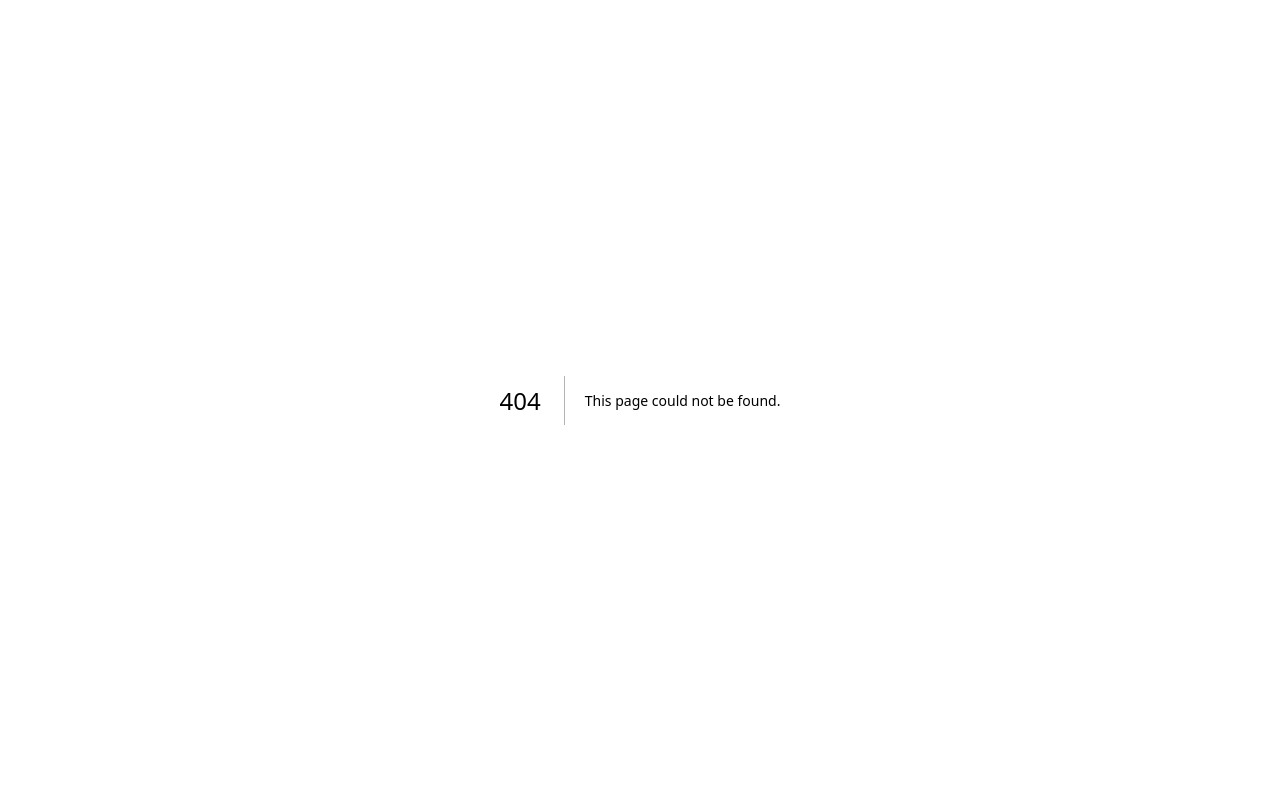
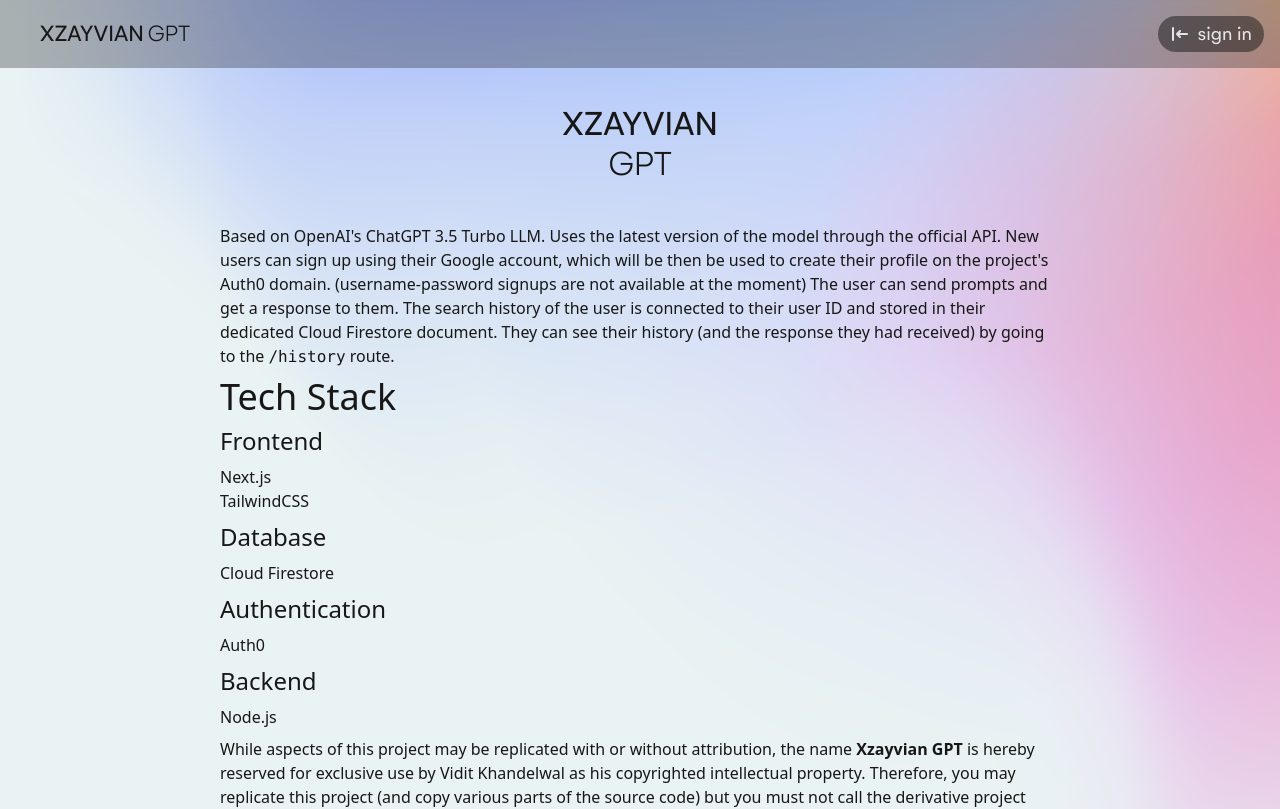
Before and after one commit to csvidit/xz-gpt, a Next.js app: page /about in a window 1280 px wide. Before the commit this address had no page. Shown: the top 809 px of the page. Built offline with nearby package versions, Linux system fonts and the light colour scheme; no server answers.

Commit message:
added humanize option, about page

```diff
--- a/package.json
+++ b/package.json
@@ -26,6 +26,7 @@
     "react-dom": "18.2.0",
     "react-icons": "^4.7.1",
     "react-loader-spinner": "^5.3.4",
+    "react-markdown": "^8.0.5",
     "typescript": "4.9.5"
   },
   "devDependencies": {
--- a/src/components/Chat.tsx
+++ b/src/components/Chat.tsx
@@ -1,6 +1,6 @@
 import { openai } from "@/openai.config";
 import Link from "next/link";
-import { SetStateAction, useState } from "react";
+import { SetStateAction, useEffect, useState } from "react";
 import { HiArrowRight } from "react-icons/hi2";
 import { db } from "@/firebase.config";
 import {
@@ -18,11 +18,20 @@ const Chat = (props: { user: UserProfile | undefined }) => {
   const [response, setResponse] = useState("Give a prompt to get a response.");
   const [prompt, setPrompt] = useState("");
   const [isLoading, setIsLoading] = useState(false);
+  const [humanize, setHumanize] = useState(false);
   function handlePromptChange(event: {
     target: { value: SetStateAction<string> };
   }) {
     setPrompt(event.target.value);
   }
+  function handleHumanizeChange(event: any){
+    setHumanize(!humanize)
+    console.log("Humanize Value "+humanize.valueOf());
+  }
+
+  useEffect(() => {
+    console.log("Humanize Value "+humanize.valueOf());
+  }, [humanize])
 
   const generate = async () => {
     console.log(prompt);
@@ -32,14 +41,19 @@ const Chat = (props: { user: UserProfile | undefined }) => {
     } else {
       setResponse("Response in progress...");
       setIsLoading(true);
+      let request = prompt;
+      if(humanize)
+      {
+        request += ". I want you to humanize your response";
+      }
       const completion = await openai.createChatCompletion({
         model: "gpt-3.5-turbo",
-        messages: [{ role: "user", content: prompt.toString() }],
+        messages: [{ role: "user", content: request.toString() }],
       });
       if (prompt != "" && prompt != " ") {
         const res = completion.data;
         const userRef = doc(db, "users", props.user!.sub!.toString());
-        const newEntry = { request: prompt.toString(), response: res };
+        const newEntry = { request: request.toString(), response: res };
         const docSnap = await getDoc(userRef);
         if (docSnap.exists()) {
           const userHistoryUpdate = await updateDoc(userRef, {
@@ -66,7 +80,7 @@ const Chat = (props: { user: UserProfile | undefined }) => {
         onChange={handlePromptChange}
         value={prompt}
       ></textarea>
-      <div className="flex flex-row space-x-5 items-center">
+      <div className="flex flex-row space-x-5 justify-between items-center">
         {!isLoading && (
           <button
             type="button"
@@ -79,6 +93,19 @@ const Chat = (props: { user: UserProfile | undefined }) => {
             </span>
           </button>
         )}
+        {!isLoading && (
+          <div className="form-control">
+            <label className="cursor-pointer label flex-row space-x-1 items-center">
+              <span className="label-text text-neutral-900 text-base">humanize?</span>
+              <input
+                type="checkbox"
+                className="toggle bg-neutral-200 checked:bg-blue-500"
+                onChange={() => setHumanize(!humanize)}
+                checked={humanize}
+              />
+            </label>
+          </div>
+        )}
         {isLoading && (
           <div className="flex flex-row space-x-2 items-center pt-1 pb-1 pl-3 pr-3 w-fit lowercase rounded-full border border-neutral-900">
             <p>response in progress</p>
@@ -88,7 +115,6 @@ const Chat = (props: { user: UserProfile | undefined }) => {
       </div>
       <div className="p-2 lg:p-4 font-sans bg-slate-900 bg-opacity-10 rounded-xl h-96 overflow-scroll">
         <Markdown>{response}</Markdown>
-
       </div>
     </div>
   );
--- a/src/components/Header.tsx
+++ b/src/components/Header.tsx
@@ -1,38 +1,36 @@
 import { motion } from "framer-motion";
 import Link from "next/link";
-import { HiLogout } from "react-icons/hi";
+import Image from "next/image";
+import { HiLogin, HiLogout } from "react-icons/hi";
 import { HiQueueList } from "react-icons/hi2";
+import SmallButton from "./SmallButton";
 
 const Header = (props: { isAuthenticated: boolean }) => {
   if (props.isAuthenticated) {
     return (
       <motion.div className="z-10 flex flex-row space-x-2 justify-between items-center w-screen h-max text-xl p-2 lg:p-4 lg:text-2xl fixed pl-5 pr-5 lg:pl-10 top-0 backdrop-blur-md bg-neutral-900 bg-opacity-30">
         <div className="flex flex-row space-x-2 items-center">
-          <Link href="/">
-            <p className="text-neutral-900 hover:text-neutral-500">
-              Xzayvian
-            </p>
+          <Link
+            href="/"
+            className="flex flex-row space-x-1 text-neutral-900 hover:text-neutral-500"
+          >
+            <p className="">XZAYVIAN</p>
+            <p className="font-light">GPT</p>
           </Link>
         </div>
         <div className="flex flex-row space-x-2 items-center text-base lg:text-xl">
-        <Link
-            href="/history"
-            className="flex flex-row space-x-2 items-center pt-1 pb-1 pl-3 pr-3 lowercase rounded-full bg-neutral-900 bg-opacity-50 text-neutral-200 hover:bg-opacity-100"
-          >
+          <SmallButton href="/history">
             <span className="text-neutral-200">
-              <HiQueueList/>
+              <HiQueueList />
             </span>
             <p>history</p>
-          </Link>
-          <Link
-            href="/api/auth/logout"
-            className="flex flex-row space-x-2 items-center pt-1 pb-1 pl-3 pr-3 lowercase rounded-full bg-neutral-900 bg-opacity-50 text-neutral-200 hover:bg-opacity-100"
-          >
+          </SmallButton>
+          <SmallButton href="/api/auth/logout">
             <span className="text-neutral-200">
-              <HiLogout/>
+              <HiLogout />
             </span>
             <p>sign out</p>
-          </Link>
+          </SmallButton>
         </div>
       </motion.div>
     );
@@ -40,11 +38,21 @@ const Header = (props: { isAuthenticated: boolean }) => {
     return (
       <motion.div className="z-10 flex flex-row space-x-2 justify-between items-center w-screen h-max text-xl p-2 lg:p-4 lg:text-2xl fixed pl-5 pr-5 lg:pl-10 top-0 backdrop-blur-md bg-neutral-900 bg-opacity-30">
         <div className="flex flex-row space-x-2 items-center">
-          <Link href="/">
-            <p className="text-neutral-900 hover:text-neutral-500">
-              Xzayvian
-            </p>
+          <Link
+            href="/"
+            className="flex flex-row space-x-1 text-neutral-900 hover:text-neutral-500"
+          >
+            <p className="">XZAYVIAN</p>
+            <p className="font-light">GPT</p>
           </Link>
+        </div>
+        <div className="flex flex-row space-x-2 items-center text-base lg:text-xl">
+          <SmallButton href="/api/auth/login">
+            <span className="text-neutral-200">
+              <HiLogin />
+            </span>
+            <p>sign in</p>
+          </SmallButton>
         </div>
       </motion.div>
     );
--- a/src/components/HomePage.tsx
+++ b/src/components/HomePage.tsx
@@ -9,6 +9,8 @@ import { useRouter } from "next/router";
 import Chat from "@/components/Chat";
 import Loading from "@/components/Loading";
 import HomeContent from "@/components/HomeContent";
+import Link from "next/link";
+import { AiOutlineInfoCircle } from "react-icons/ai";
 
 const inter = Inter({ subsets: ["latin"] });
 
@@ -29,11 +31,22 @@ export default function HomePage() {
       <MainContainer>
         <Header isAuthenticated={true} />
         <HomeContent>
-          <h1 className="text-2xl lg:text-4xl">Xzayvian GPT</h1>
+          <h1 className="text-2xl lg:text-4xl mt-10 lg:mt-0">
+            XZAYVIAN <span className="font-light">GPT</span>
+          </h1>
           <p className="text-lg lg:text-xl capitalize">
             Welcome, {user?.nickname}
           </p>
           <Chat user={user} />
+          <Link
+            href="/about"
+            className="flex flex-row space-x-2 items-center mt-10 pt-1 pb-1 pl-3 pr-3 w-fit lowercase rounded-full bg-neutral-900 bg-opacity-50 text-neutral-200 hover:bg-slate-900"
+          >
+            <span className="text-neutral-200">
+              <AiOutlineInfoCircle />
+            </span>
+            <p>learn more</p>
+          </Link>
         </HomeContent>
         <Footer />
       </MainContainer>
--- a/src/components/LandingPage.tsx
+++ b/src/components/LandingPage.tsx
@@ -1,13 +1,15 @@
 import Head from "next/head";
+import Image from "next/image";
 import MainContainer from "@/components/MainContainer";
 import Header from "@/components/Header";
 import Footer from "@/components/Footer";
 import { useUser } from "@auth0/nextjs-auth0/client";
 import { useRouter } from "next/router";
-import Loading from "@/components/Loading";;
+import Loading from "@/components/Loading";
 import Link from "next/link";
 import { HiLogin } from "react-icons/hi";
 import MainContent from "./MainContent";
+import { AiOutlineInfoCircle } from "react-icons/ai";
 
 export default function LandingPage() {
   const { user, error, isLoading } = useUser();
@@ -24,18 +26,37 @@ export default function LandingPage() {
         <link rel="icon" href="/favicon.ico" />
       </Head>
       <MainContainer>
-        <Header isAuthenticated={false}/>
+        <Header isAuthenticated={false} />
         <MainContent>
-          <h1 className="text-4xl lg:text-6xl">Xzayvian GPT</h1>
-          <p className="text-xl lg:text-2xl">Based on OpenAI GPT-3.5-Turbo LLM</p>
-          <Link href="/api/auth/login" className="flex flex-row space-x-2 items-center text-xl lg:text-2xl mt-10 pt-1 pb-1 pl-3 pr-3 w-fit lowercase rounded-full bg-neutral-900 bg-opacity-50 text-neutral-200 hover:bg-slate-900">
-            <span className="text-neutral-200">
-              <HiLogin />
-            </span>
-            <p>jump in</p>
-          </Link>
+          <h1 className="text-4xl lg:text-6xl flex flex-row items-center mt-10 lg:mt-0">
+            XZAYVIAN
+          </h1>
+          <h1 className="text-4xl lg:text-6xl font-light">GPT</h1>
+          <p className="text-xl lg:text-2xl">
+            Based on OpenAI GPT-3.5-Turbo LLM
+          </p>
+          <div className="flex flex-row space-x-4 items-center">
+            <Link
+              href="/api/auth/login"
+              className="flex flex-row space-x-2 items-center text-xl lg:text-2xl mt-10 pt-1 pb-1 pl-3 pr-3 w-fit lowercase rounded-full bg-neutral-900 bg-opacity-50 text-neutral-200 hover:bg-slate-900"
+            >
+              <span className="text-neutral-200">
+                <HiLogin />
+              </span>
+              <p>jump in</p>
+            </Link>
+            <Link
+              href="/about"
+              className="flex flex-row space-x-2 items-center text-xl lg:text-2xl mt-10 pt-1 pb-1 pl-3 pr-3 w-fit lowercase rounded-full bg-neutral-900 bg-opacity-50 text-neutral-200 hover:bg-slate-900"
+            >
+              <span className="text-neutral-200">
+                <AiOutlineInfoCircle />
+              </span>
+              <p>learn more</p>
+            </Link>
+          </div>
         </MainContent>
-        <Footer/>
+        <Footer />
       </MainContainer>
     </>
   );
--- a/src/components/MainContainer.tsx
+++ b/src/components/MainContainer.tsx
@@ -2,7 +2,7 @@ import styles from "./MainContainer.module.css"
 
 const MainContainer = (props: { children: any }) => {
   return (
-    <div className={"w-screen min-h-screen h-full flex flex-col space-y-6 justify-center scroll-smooth "+styles.main_container+" "+styles.main_background}>{props.children}</div>
+    <div className={"w-screen min-h-screen h-full flex flex-col space-y-6 justify-center scroll-smooth selection:bg-blue-300 "+styles.main_container+" "+styles.main_background}>{props.children}</div>
   );
 };
 
--- /dev/null
+++ b/src/components/SmallButton.tsx
@@ -0,0 +1,15 @@
+import Link from "next/link";
+import { UrlObject } from "url";
+
+const SmallButton = (props: {href: string | UrlObject, children: any}) => {
+  return (
+    <Link
+      href={props.href}
+      className="flex flex-row space-x-2 items-center pt-1 pb-1 pl-3 pr-3 lowercase rounded-full bg-neutral-900 bg-opacity-50 text-neutral-200 hover:bg-opacity-100"
+    >
+        {props.children}
+    </Link>
+  );
+};
+
+export default SmallButton;
--- /dev/null
+++ b/src/pages/about.tsx
@@ -0,0 +1,103 @@
+import Head from "next/head";
+import { Inter } from "next/font/google";
+import MainContainer from "@/components/MainContainer";
+import Header from "@/components/Header";
+import Footer from "@/components/Footer";
+import { useUser } from "@auth0/nextjs-auth0/client";
+import { withPageAuthRequired } from "@auth0/nextjs-auth0";
+import { useRouter } from "next/router";
+import Chat from "@/components/Chat";
+import Loading from "@/components/Loading";
+import HomeContent from "@/components/HomeContent";
+import Link from "next/link";
+import { HiLogin } from "react-icons/hi";
+import Markdown from "markdown-to-jsx";
+import { ReactMarkdown } from "react-markdown/lib/react-markdown";
+import { useEffect, useState } from "react";
+
+const inter = Inter({ subsets: ["latin"] });
+
+export default function Home() {
+
+  const {user, isLoading, error} = useUser();
+  const [isAuthenticated, setIsAuthenticated] = useState(false);
+
+  useEffect(() => {
+    if(user)
+    {
+      setIsAuthenticated(true);
+    }
+    else
+    {
+      setIsAuthenticated(false);
+    }
+  }, [user])
+
+  return (
+    <>
+      <Head>
+        <title>About - Xzayvian GPT</title>
+        <meta name="description" content="Generated by create next app" />
+        <meta name="viewport" content="width=device-width, initial-scale=1" />
+        <link rel="icon" href="/favicon.ico" />
+      </Head>
+      <MainContainer>
+        <Header isAuthenticated={isAuthenticated} />
+        <HomeContent>
+          <h1 className="text-2xl lg:text-4xl mt-10 lg:mt-0">XZAYVIAN</h1>
+          <h1 className="text-2xl lg:text-4xl font-light">GPT</h1>
+          <div className="mt-10 flex flex-col lg:w-3/4 space-y-2 font-sans">
+            <p>
+              Based on OpenAI&apos;s ChatGPT 3.5 Turbo LLM. Uses the latest
+              version of the model through the official API. New users can sign
+              up using their Google account, which will be then be used to
+              create their profile on the project&apos;s Auth0 domain.
+              (username-password signups are not available at the moment) The
+              user can send prompts and get a response to them. The search
+              history of the user is connected to their user ID and stored in
+              their dedicated Cloud Firestore document. They can see their
+              history (and the response they had received) by going to the{" "}
+              <code>/history</code> route.{" "}
+            </p>
+            <h2 className="text-2xl lg:text-4xl">Tech Stack</h2>
+            <h3 className="text-xl lg:text-2xl">Frontend</h3>
+            <ul>
+              <li>Next.js</li>
+              <li>TailwindCSS</li>
+            </ul>
+            <h3 className="text-xl lg:text-2xl">Database</h3>
+            <ul>
+              <li>Cloud Firestore</li>
+            </ul>
+            <h3 className="text-xl lg:text-2xl">Authentication</h3>
+            <ul>
+              <li>Auth0</li>
+            </ul>
+            <h3 className="text-xl lg:text-2xl">Backend</h3>
+            <ul>
+              <li>Node.js</li>
+            </ul>
+            <p>
+              While aspects of this project may be replicated with or without
+              attribution, the name <strong>Xzayvian GPT</strong> is hereby
+              reserved for exclusive use by Vidit Khandelwal as his copyrighted
+              intellectual property. Therefore, you may replicate this project
+              (and copy various parts of the source code) but you must not call
+              the derivative project &quot;Xzayvian.&quot;
+            </p>
+          </div>
+          <Link
+            href="/api/auth/login"
+            className="flex flex-row space-x-2 items-center text-xl lg:text-2xl mt-10 pt-1 pb-1 pl-3 pr-3 w-fit lowercase rounded-full bg-neutral-900 bg-opacity-50 text-neutral-200 hover:bg-slate-900"
+          >
+            <span className="text-neutral-200">
+              <HiLogin />
+            </span>
+            <p>jump in</p>
+          </Link>
+        </HomeContent>
+        <Footer />
+      </MainContainer>
+    </>
+  );
+}
--- a/src/pages/history.tsx
+++ b/src/pages/history.tsx
@@ -46,11 +46,9 @@ export default function Home() {
       <MainContainer>
         <Header isAuthenticated={true} />
         <HistoryContent>
-          <div></div>
-          <h1 className="text-2xl lg:text-4xl">Xzayvian GPT</h1>
-          <p className="text-lg lg:text-xl capitalize">
-            Welcome, {user?.nickname}
-          </p>
+          <h1 className="text-2xl lg:text-4xl flex flex-row items-center mt-10 lg:mt-0">
+            HISTORY
+          </h1>
           <HistoryContainer>
             {history?.map(
               (
```
Also changed, not shown: 1 other file (tests, documents, lock files or other folders).
